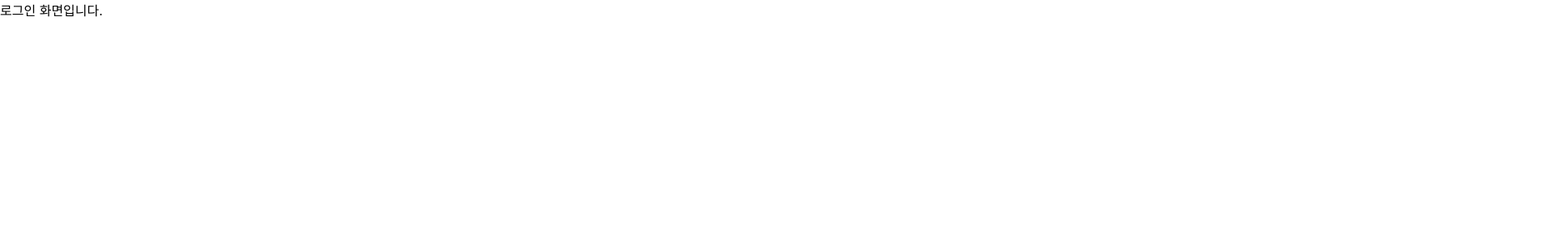
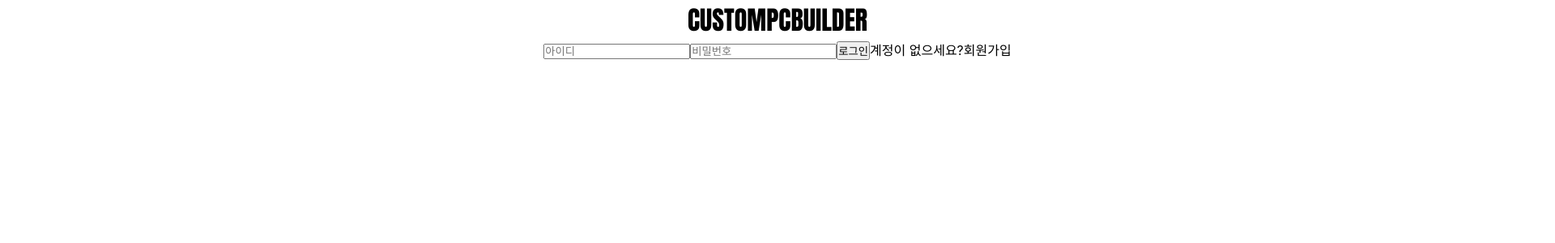
Before and after one commit to bin778/CustomPCBuilder, a React (Create React App) app in the folder frontend/: page /login in a window 1280 px wide. Shown: the top 300 px of the page at 81% size, 1920 px wide, since content can reach past the window. Built offline with nearby package versions, Linux system fonts and the light colour scheme.

Commit message:
feat login

```diff
--- /dev/null
+++ b/frontend/src/css/Login.scss
@@ -0,0 +1,21 @@
+* { padding: 0; margin: 0; }
+
+body {
+  overflow-x: hidden;
+  overflow-y: scroll;
+}
+
+.login-layer {
+  margin: 0 auto;
+  width: 1920px;
+}
+
+.login-form {
+  text-align: center;
+  .login-logo {
+    position: relative;
+    color: #000000;
+    font-family: Impact, Haettenschweiler, 'Arial Narrow Bold', sans-serif;
+    font-size: 2.0rem;
+  }
+}
--- a/frontend/src/css/Main.scss
+++ b/frontend/src/css/Main.scss
@@ -11,7 +11,7 @@
 }
 
 // 헤더 메뉴(나중에 분리해서 함수화 예정)
-.header {
+.main-header {
   display: inline-block;
   width: 100%;
   height: 120px;
@@ -65,7 +65,7 @@
 }
 
 // 메인 페이지
-.body {
+.main-body {
   display: inline-block;
   // 컴퓨터 이미지
   .computer {
--- a/frontend/src/view/Login.jsx
+++ b/frontend/src/view/Login.jsx
@@ -1,5 +1,28 @@
+import { useNavigate } from "react-router-dom";
+
+// SCSS 파일
+import "../css/Login.scss"
+
 export default function Login() {
+  const navigate = useNavigate();
+
+  // 회원 가입 페이지 이동
+  const goToSignUp = () => {
+    navigate("/sign_up");
+  }
+
   return (
-    <div>로그인 화면입니다.</div>
+    <div className="login-layer">
+      <div className="login-form">
+        <div className="login-logo">CUSTOMPCBUILDER</div>
+        <div className="container">
+          <input type="text" placeholder="아이디" id="id" className="login-input" />
+          <input type="password" placeholder="비밀번호" id="password" className="login-input" />
+          <button id="login" className="login-button">로그인</button>
+          <span>계정이 없으세요?</span>
+          <span onClick={goToSignUp}>회원가입</span>
+        </div>
+      </div>
+    </div>
   )
 }
--- a/frontend/src/view/Main.jsx
+++ b/frontend/src/view/Main.jsx
@@ -22,7 +22,7 @@
 
   return (
     <div className="main-layer">
-      <div className="header">
+      <div className="main-header">
         {/* 메인 로고 */}
         <span className="main-logo">CUSTOMPCBUILDER</span>
         {/* 메인 메뉴 */}
@@ -35,7 +35,7 @@
         <span className="login-menu" onClick={goToSignUp}>회원가입</span>
         <img src={LOGIN_LOGO} className="login-logo" alt="" />
       </div>
-      <div className="body">
+      <div className="main-body">
         <img src={COMPUTER} className="computer" alt="" />
         <div className="main-title">아직도 컴퓨터 견적을 어떻게 맞춰야 되는지 모르겠다고요?</div>
         <div className="main-context">'맞춤견적'에서 검색창에서 원하는 키워드를 입력하면, 원하는 사양과 가격의 컴퓨터를 알아서 맞춰줍니다.</div>
```
